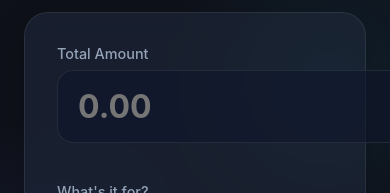
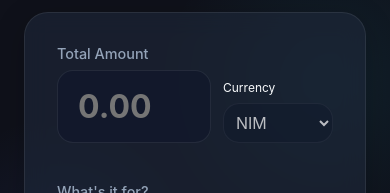
Before and after one commit to tiberius-ls/Splitit, a Next.js app: page /new in a window 390 px wide. Shown: the part 172-365 px from the top of the page. Built offline with nearby package versions, Linux system fonts and the light colour scheme.

Commit message:
Fix mobile horizontal overflow on inputs and tx display

```diff
--- a/src/app/globals.css
+++ b/src/app/globals.css
@@ -81,6 +81,9 @@ a {
 }
 
 .glass-input {
+  width: 100%;
+  max-width: 100%;
+  box-sizing: border-box;
   background: rgba(15, 23, 42, 0.6);
   border: 1px solid var(--card-border);
   border-radius: 1rem;
--- a/src/app/new/page.tsx
+++ b/src/app/new/page.tsx
@@ -253,7 +253,7 @@ export default function NewSplit() {
           </div>
 
           {transactionHash && (
-            <div style={{ marginTop: "16px", padding: "12px", background: "rgba(16, 185, 129, 0.1)", borderRadius: "6px", fontSize: "11px", color: "var(--success)", fontFamily: "monospace", wordBreak: "break-all" }}>
+            <div style={{ marginTop: "16px", padding: "12px", background: "rgba(16, 185, 129, 0.1)", borderRadius: "6px", fontSize: "11px", color: "var(--success)", fontFamily: "monospace", wordBreak: "break-all", overflowWrap: "anywhere", width: "100%", maxWidth: "100%", boxSizing: "border-box", textAlign: "left" }}>
               <strong>Transaction:</strong> {transactionHash}
             </div>
           )}
```
